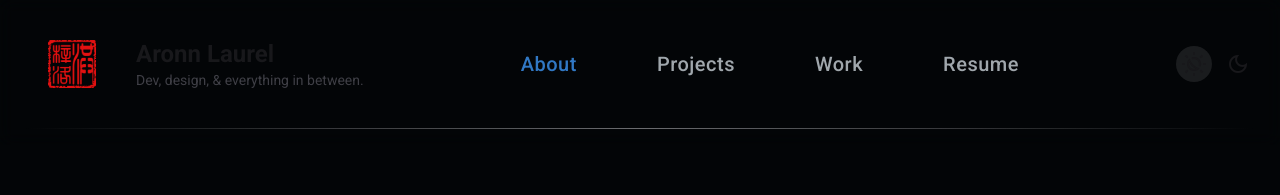
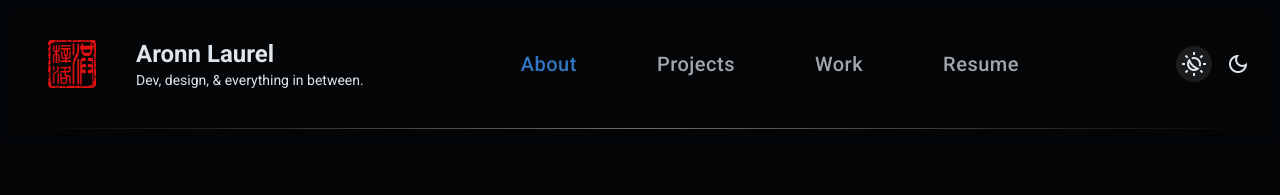
Before and after one commit to LaoAronn/laoaronn.github.io, a React (Vite) app: page /about in a window 1280 px wide. Shown: the top 195 px of the page. Built offline with nearby package versions, Linux system fonts and the light colour scheme.

Commit message:
Adjusted header colouring scheme

```diff
--- a/src/components/Header.jsx
+++ b/src/components/Header.jsx
@@ -30,7 +30,7 @@ const Header = () => {
     }, []);
 
     return (
-        <header ref={headerRef} className="sticky top-0 z-50 bg-gradient-to-b text-zinc-900 dark:text-zinc-50 transition-colors duration-300 backdrop-blur-sm header-font">
+        <header ref={headerRef} className="sticky top-0 z-50 bg-gradient-to-b text-[var(--text)] transition-colors duration-300 backdrop-blur-sm header-font">
             <div className="w-full px-4 sm:px-6 py-3 sm:py-4">
                 <div className="w-full flex items-center gap-4 lg:gap-6">
 
@@ -49,13 +49,13 @@ const Header = () => {
                             <div className="flex items-center gap-2 sm:gap-3">
                                 <h1 className="truncate text-lg sm:text-xl md:text-2xl font-semibold text-inherit transition-colors duration-300">
                                     {showSubtitle ? (
-                                        <span className=" animate-fadeIn">洪梓洺</span>
+                                        <span className=" animate-fadeIn text-[#e41010]">洪梓洺</span>
                                     ) : (
                                         'Aronn Laurel'
                                     )}
                                 </h1>
                             </div>
-                            <p className="hidden sm:block text-xs md:text-sm text-[#3f3f46] dark:text-zinc-400 transition-colors duration-300">
+                            <p className="hidden sm:block text-xs md:text-sm text-[var(--text)] transition-colors duration-300">
                                 Dev, design, & everything in between.
                             </p>
                         </div>
@@ -79,7 +79,7 @@ const Header = () => {
                 </div>
 
                 {/* HL */}
-                <div className="w-full h-px bg-gradient-to-r from-zinc-300/0 via-zinc-300/50 to-zinc-300/0 dark:from-zinc-700/0 dark:via-zinc-700/50 dark:to-zinc-700/0 mt-4 transition-colors duration-300"></div>
+                <div className="w-full h-px bg-gradient-to-r from-zinc-300/0 via-zinc-300/50 to-zinc-300/0 mt-4 transition-colors duration-300"></div>
             </div>
 
         </header>
```
